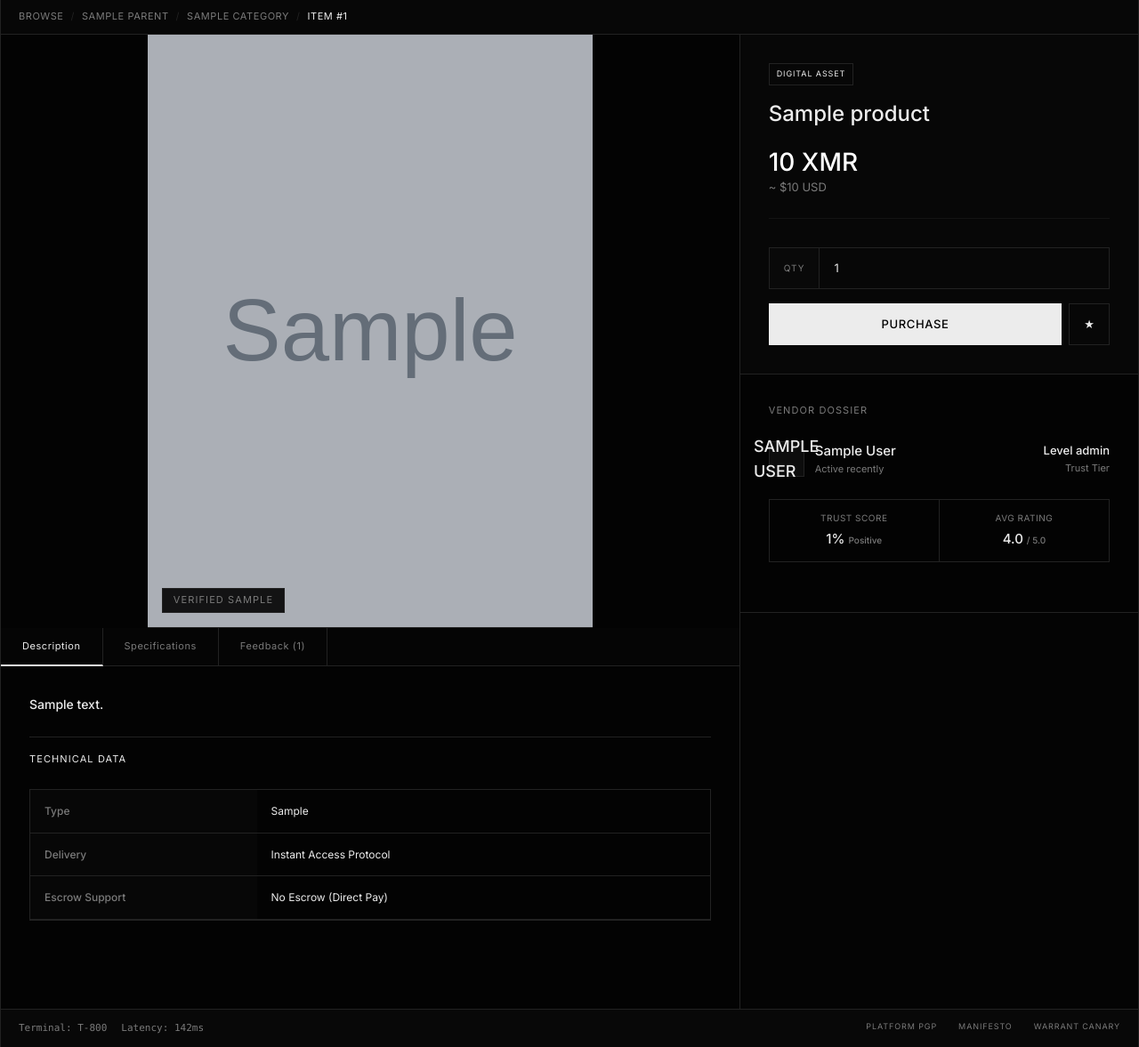
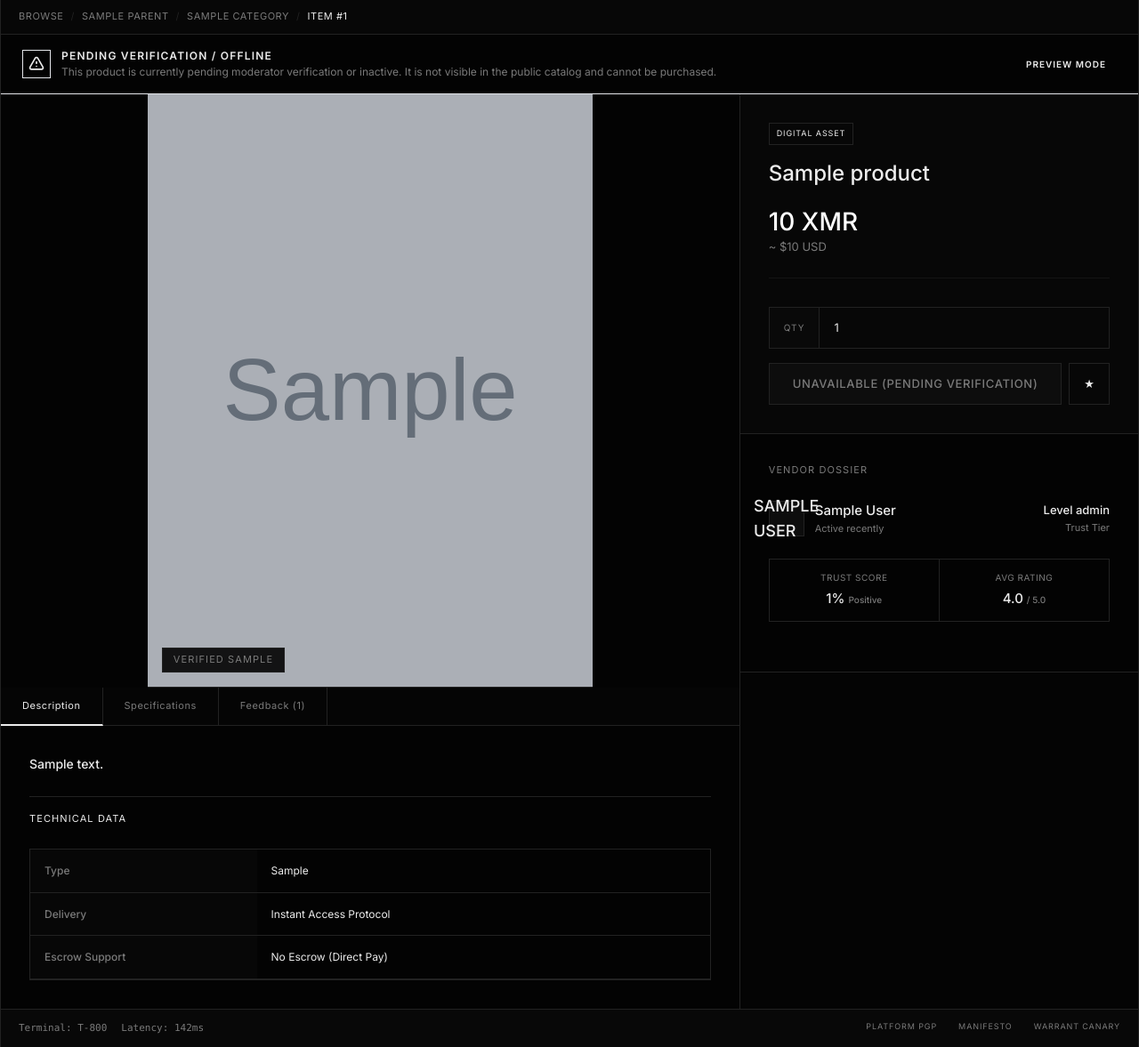
Before and after one commit to pensack/kresch, a Django app: template core/templates/core/product_detail.html in a window 1280 px wide. Shown: the part 57-1234 px from the top of the page at 89% size. Run offline with Django 3.2, Linux system fonts and the light colour scheme; the template is opened without the code that fills it: most values are stand-ins (such as "Sample title", 1, 10 or a date in 2020); grey boxes marked "Sample" are stand-in pictures; some libraries are stand-ins or nearby versions.

Commit message:
feat(catalog): allow unverified vendors to post products into a PENDING status, visible only in preview mode with disabled checkout, and excluded from public browse

```diff
--- a/core/templates/core/product_detail.html
+++ b/core/templates/core/product_detail.html
@@ -29,6 +29,20 @@
 </div>
 
 <!-- Main Content Area -->
+{% if product.status != 'ACTIVE' %}
+<div class="bg-market-warningBg border-b border-market-warning/30 p-4 px-6 flex items-center justify-between gap-4 shrink-0">
+    <div class="flex items-center gap-3">
+        <div class="w-8 h-8 bg-market-warning/20 flex items-center justify-center rounded-full shrink-0 border border-market-warning/40">
+            <svg class="w-5 h-5 text-market-warning" fill="none" viewBox="0 0 24 24" stroke="currentColor"><path stroke-linecap="round" stroke-linejoin="round" stroke-width="2" d="M12 9v2m0 4h.01m-6.938 4h13.856c1.54 0 2.502-1.667 1.732-3L13.73 4c-.77-1.333-2.694-1.333-3.464 0L3.34 16c-.77 1.333.192 3 1.732 3z"></path></svg>
+        </div>
+        <div class="space-y-0.5">
+            <h3 class="text-xs text-market-warning uppercase tracking-widest font-bold">Pending Verification / Offline</h3>
+            <p class="text-xs text-market-muted">This product is currently pending moderator verification or inactive. It is not visible in the public catalog and cannot be purchased.</p>
+        </div>
+    </div>
+    <span class="text-[10px] uppercase tracking-widest bg-market-warning text-market-warningBg px-3 py-1 font-bold rounded">Preview Mode</span>
+</div>
+{% endif %}
 <main class="flex flex-col lg:flex-row flex-grow overflow-hidden">
 
     <!-- Left Column: Media & Description -->
@@ -197,9 +211,15 @@
                 </div>
 
                 <div class="flex gap-2">
+                    {% if product.status == 'ACTIVE' %}
                     <a href="{% url 'checkout_step1' product.id %}" class="flex-grow bg-market-text text-market-bg hover:bg-white font-medium px-4 py-3 transition-colors text-[13px] uppercase tracking-wider text-center flex items-center justify-center">
                         Purchase {% if product.is_escrow %}(Escrow){% endif %}
                     </a>
+                    {% else %}
+                    <div class="flex-grow bg-market-surface text-market-muted font-medium px-4 py-3 text-[13px] uppercase tracking-wider text-center flex items-center justify-center cursor-not-allowed border border-market-border">
+                        Unavailable (Pending Verification)
+                    </div>
+                    {% endif %}
                     <button id="bookmark-btn" onclick="toggleBookmark({{ product.id }})" class="border border-market-border hover:border-market-text text-market-text px-4 py-3 transition-colors {% if is_bookmarked %}bg-market-text !text-market-bg{% endif %}">
                         ★
                     </button>
```
Also changed, not shown: core/models.py (+7 -0 lines), core/views.py (+16 -12 lines), core/migrations/0010_product_status.py (added).
